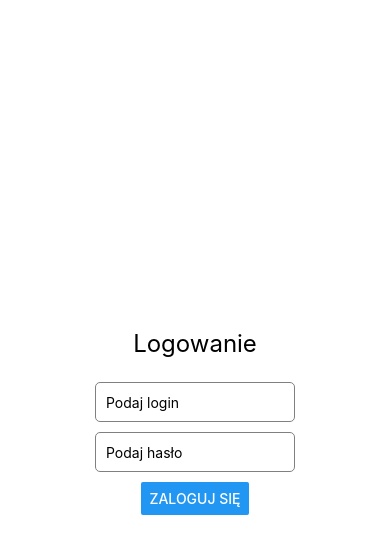
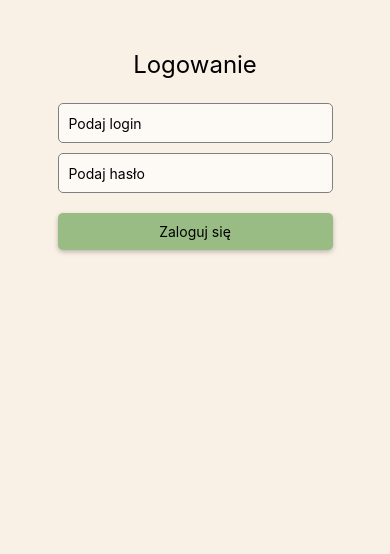
Before and after one commit to MeramQ/firebaseAuthApp, a React Native app: screen / in a window 390 px wide. Shown: the top 554 px of the page. Built offline with nearby package versions, Linux system fonts and the light colour scheme.

Commit message:
added registering new users after login and styled the app

```diff
--- a/App.js
+++ b/App.js
@@ -1,17 +1,23 @@
 import React, { useState } from 'react';
 import { StatusBar } from 'expo-status-bar';
-import { StyleSheet, Text, View, Button, TextInput, Alert, SafeAreaView } from 'react-native';
+import { StyleSheet, Text, View, Button, TextInput, Alert, SafeAreaView, TouchableOpacity } from 'react-native';
 import { db } from './firebaseConfig';
-import { collection, query, where, getDocs } from 'firebase/firestore';
+import { collection, query, where, getDocs, addDoc } from 'firebase/firestore';
 
 export default function App() {
   const [login, setLogin] = useState('');
   const [password, setPassword] = useState('');
   const [user, setUser] = useState('');
+  const [newFirstName, setNewFirstName] = useState('');
+  const [newLastName, setNewLastName] = useState('');
+  const [newLogin, setNewLogin] = useState('');
+  const [newEmail, setNewEmail] = useState('');
+  const [newPassword, setNewPassword] = useState('');
 
   const handleLogin = async () => {
     if (login === '' || password === '') {
       Alert.alert('Błąd', 'Uzupełnij wszystkie pola');
+      return;
     }
 
     try {
@@ -45,6 +51,21 @@ export default function App() {
     Alert.alert('Wylogowano', 'Zostałeś poprawnie wylogowany');
   }
 
+  const handleAddUser = async (email, firstName, lastName, login, password) => {
+    try {
+      await addDoc(collection(db, 'users'), {
+        email,
+        firstName,
+        lastName,
+        login,
+        password
+      });
+      Alert.alert('Dodano użytkownika', 'Użytkownik został dodany do bazy danych');
+    } catch (error) {
+      Alert.alert('Błąd', 'Wystąpił błąd, spróbuj ponownie później');
+    }
+  };
+
   return (
     <SafeAreaView style={styles.container}>
       {!user ? (
@@ -52,12 +73,30 @@ export default function App() {
           <Text style={styles.title}>Logowanie</Text>
           <TextInput style={styles.input} placeholder="Podaj login" onChangeText={setLogin}></TextInput>
           <TextInput style={styles.input} placeholder="Podaj hasło" onChangeText={setPassword} secureTextEntry></TextInput>
-          <Button title="Zaloguj się" onPress={handleLogin}></Button>
+          <TouchableOpacity onPress={handleLogin} style={styles.button}>
+            <Text>Zaloguj się</Text>
+          </TouchableOpacity>
         </View>
       ) : (
-        <View>
-          <Text style={styles.title}>Witaj {user.firstName} {user.lastName}</Text>
-          <Button title="Wyloguj" onPress={handleLogout}></Button>
+        <View style={styles.container}>
+          <View>
+            <Text style={styles.title}>Witaj, {user.firstName} {user.lastName}</Text>
+            <TouchableOpacity style={styles.logoutButton} onPress={handleLogout}>
+              <Text>Wyloguj się</Text>
+            </TouchableOpacity>
+          </View>
+
+          <View style={styles.registerContainer}>
+            <Text style={styles.title}>Dodaj nowego użytkownika</Text>
+            <TextInput style={styles.input} placeholder="Podaj imię nowego użytkownika" onChangeText={setNewFirstName} />
+            <TextInput style={styles.input} placeholder="Podaj nazwisko nowego użytkownika" onChangeText={setNewLastName} />
+            <TextInput style={styles.input} placeholder="Podaj email nowego użytkownika" onChangeText={setNewEmail} />
+            <TextInput style={styles.input} placeholder="Podaj login nowego użytkownika" onChangeText={setNewLogin} />
+            <TextInput style={styles.input} placeholder="Podaj hasło nowego użytkownika" onChangeText={setNewPassword} secureTextEntry />
+            <TouchableOpacity style={styles.button} onPress={() => handleAddUser(newEmail, newFirstName, newLastName, newLogin, newPassword)}>
+              <Text>Dodaj użytkownika</Text>
+            </TouchableOpacity>
+          </View>
         </View>
       )}
     </SafeAreaView>
@@ -67,22 +106,51 @@ export default function App() {
 const styles = StyleSheet.create({
   container: {
     flex: 1,
-    backgroundColor: '#fff',
+    backgroundColor: '#FAF1E6',
     alignItems: 'center',
-    justifyContent: 'center',
+  },
+  registerContainer: {
+    marginTop: 10
   },
   title: {
     fontSize: 24,
     marginBottom: 24,
+    textAlign: 'center',
+    marginTop: 50
   },
   input: {
+    backgroundColor: '#FDFAF6',
     borderColor: 'gray',
     borderWidth: 1,
     borderRadius: 5,
-    width: 200,
+    width: 275,
     height: 40,
     padding: 10,
     marginBottom: 10,
-  }
+  },
+  button: {
+    backgroundColor: '#99BC85',
+    padding: 10,
+    borderRadius: 5,
+    width: 275,
+    alignItems: 'center',
+    marginTop: 10,
+    shadowColor: '#000',
+    shadowOffset: { width: 0, height: 2 },
+    shadowOpacity: 0.25,
+    shadowRadius: 5,
+  },
+  logoutButton: {
+    backgroundColor: '#BF3131',
+    padding: 10,
+    borderRadius: 5,
+    width: 275,
+    alignItems: 'center',
+    marginTop: 10,
+    shadowColor: '#000',
+    shadowOffset: { width: 0, height: 2 },
+    shadowOpacity: 0.25,
+    shadowRadius: 5,
+  },
 
 });
```
